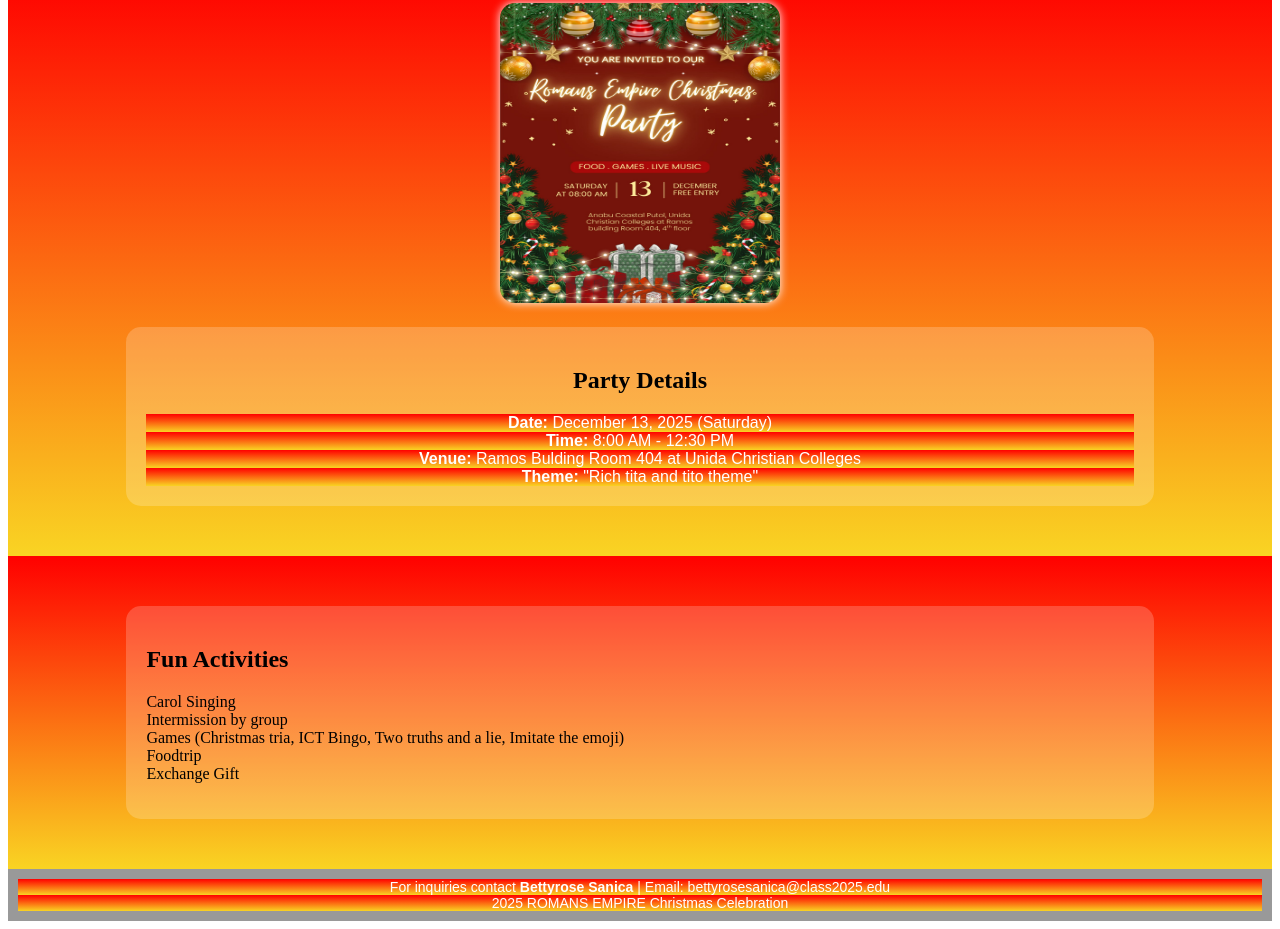
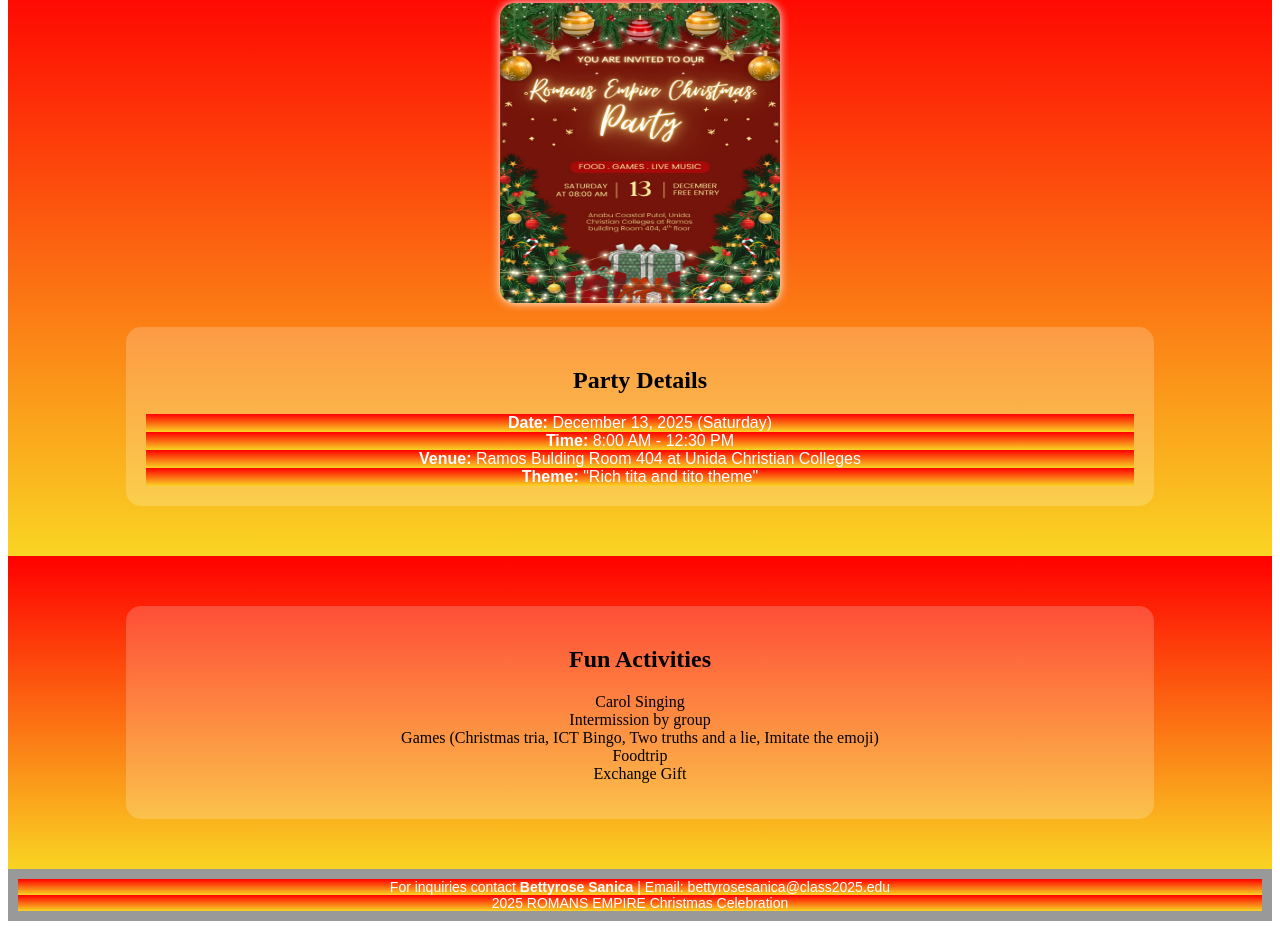
Before and after one commit to sanicabettyrose/Christmas-party, a plain HTML site: page index.html in a window 1280 px wide. Shown: the part 174-1103 px from the top of the page. Drawn offline with Linux system fonts and the light colour scheme; files whose address does not match are found by name.

Commit message:
Update index.html

```diff
--- a/index.html
+++ b/index.html
@@ -43,6 +43,7 @@
       border-radius: 15px;
       width: 80%;
       margin: 20px auto;
+      text-align: center;
     }
 
     img {
@@ -89,6 +90,7 @@
   </section>
 
   <section id="activities">
+     <div style="text-align: center;">
     <article>
       <h2>Fun Activities</h2>
       <ul style="list-style:none; padding:0;">
@@ -97,6 +99,7 @@
         <li>Games (Christmas tria, ICT Bingo, Two truths and a lie, Imitate the emoji)</li>
         <li>Foodtrip</li>
         <li>Exchange Gift</li>
+      </div>
       </ul>
     </article>
   </section>
@@ -106,4 +109,5 @@
     <p>2025 ROMANS EMPIRE Christmas Celebration</p>
   </footer>
 </body>
+
 </html>
```
